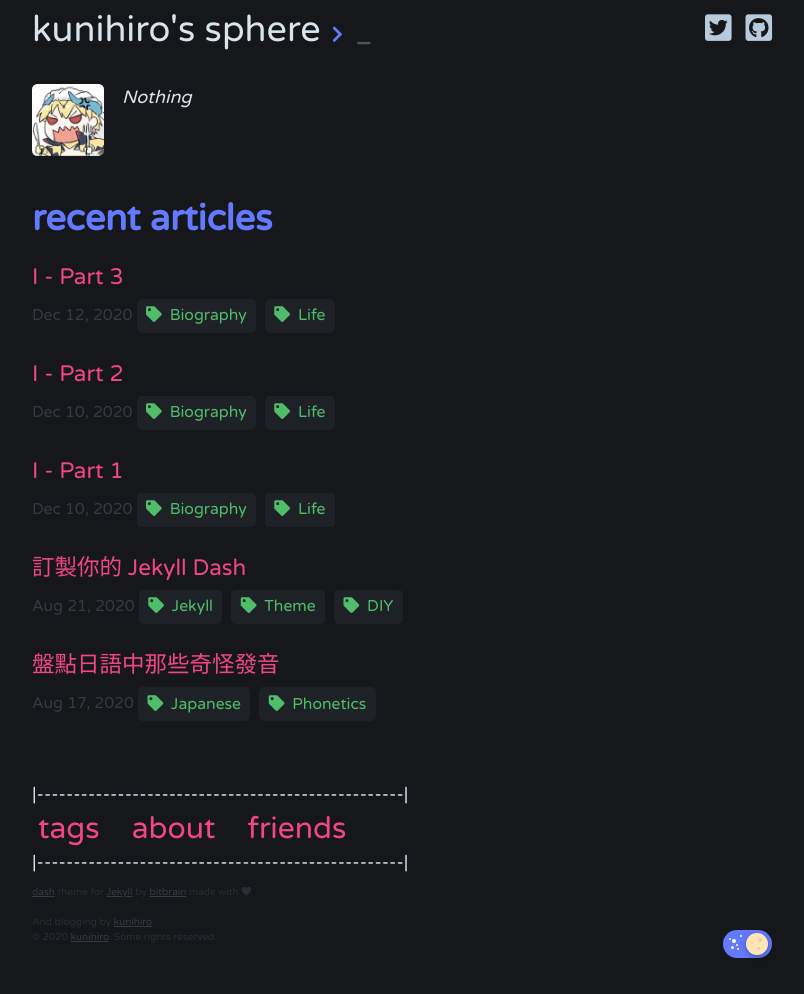
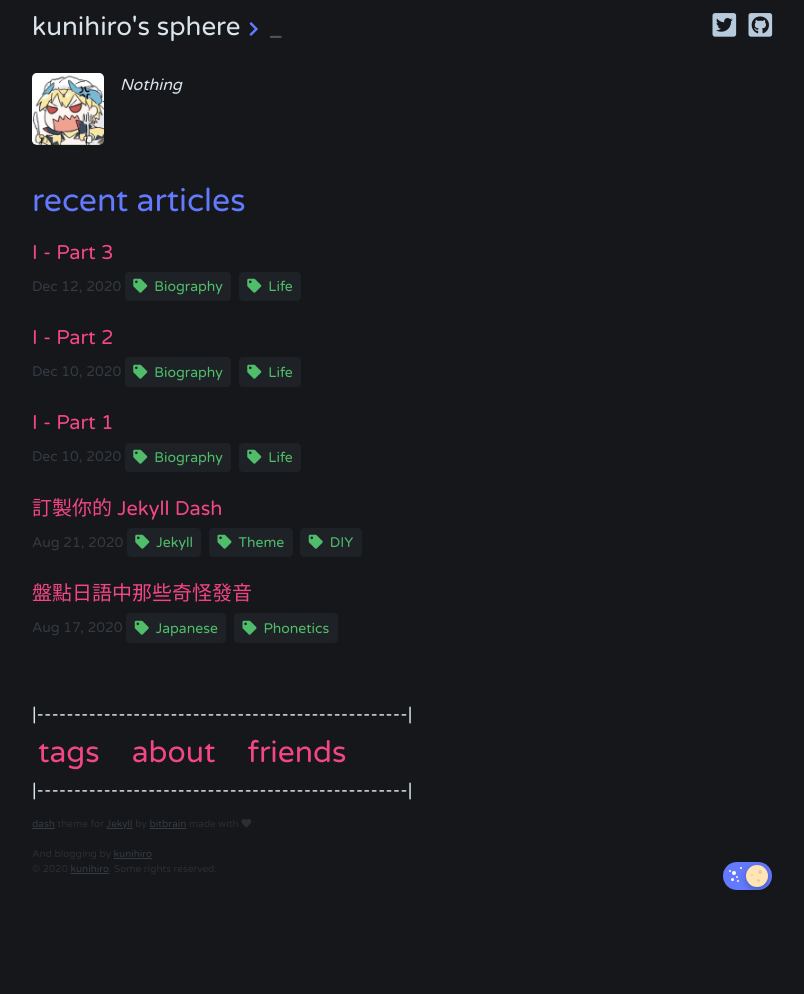
Before and after one commit to MyCodingSucks/MyCodingSucks.github.io, a Jekyll site: the page built from index.html, in a window 1280 px wide. Shown: the whole page, without its empty margins (238-1042 px from the left). Built offline with Jekyll 4.4.1, drawn with Linux system fonts in a browser that asks for light colours; the list of posts is cut into pages by our own code; after the commit the page ends 922 px from its top, so only the background shows below that.

Commit message:
Update format

```diff
--- a/_sass/dash.scss
+++ b/_sass/dash.scss
@@ -3,7 +3,7 @@
 
 $base-font-family: 'Varela Round', sans-serif;
 $syntax-font-family: 'Roboto Mono', monospace;
-$base-font-size:   18px !default;
+$base-font-size:   16px !default;
 $post-link-font-size: $base-font-size * 1.25 !default;
 $base-font-weight: 500 !default;
 $small-font-size:  $base-font-size * 0.875 !default;
--- a/_sass/dash/_base.scss
+++ b/_sass/dash/_base.scss
@@ -36,7 +36,8 @@ ul, ol, dl, figure,
 }
 
 p {
-  margin: 0.5em 0;
+  margin: 0.7em 0;
+  font-size: $small-font-size * 1.3;
 }
 
 figure {
@@ -97,7 +98,7 @@ video {
  * Headings
  */
 h1, h2, h3, h4, h5, h6 {
-  font-weight: $base-font-weight * 1.75;
+  font-weight: $base-font-weight;
   margin-top: 1em;
   margin-bottom: 0.4em;
   text-align: left;
--- a/_sass/dash/_layout.scss
+++ b/_sass/dash/_layout.scss
@@ -24,7 +24,7 @@
 }
 
 .site-title {
-  @include relative-font-size(2);
+  @include relative-font-size(1.625);
   font-weight: 300;
   margin-bottom: 0;
   float: left;
@@ -88,10 +88,8 @@
   @include themed() {
      color: t('foreground-color');
   }
-  white-space: nowrap;
   overflow: hidden;
   width: 100%;
-  animation: type 2s steps(60, end);
   margin-bottom: 1em;
   margin-left: 0.5em;
 
--- a/_sass/dash/_mixins.scss
+++ b/_sass/dash/_mixins.scss
@@ -7,8 +7,6 @@
   font-weight: 900;
   -webkit-font-smoothing: antialiased;
 }
-
-$theme-map: null;
 
 @mixin themed() {
   @each $theme, $map in $themes {
```
